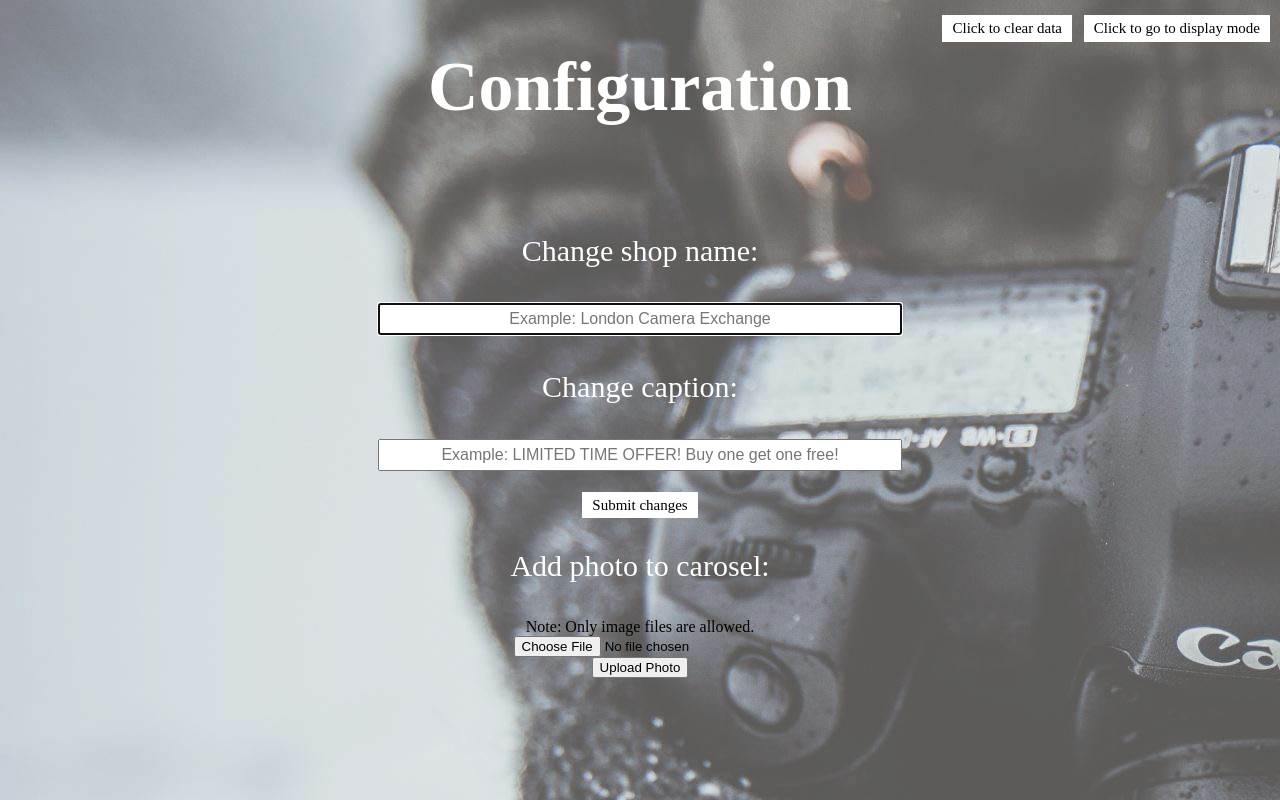
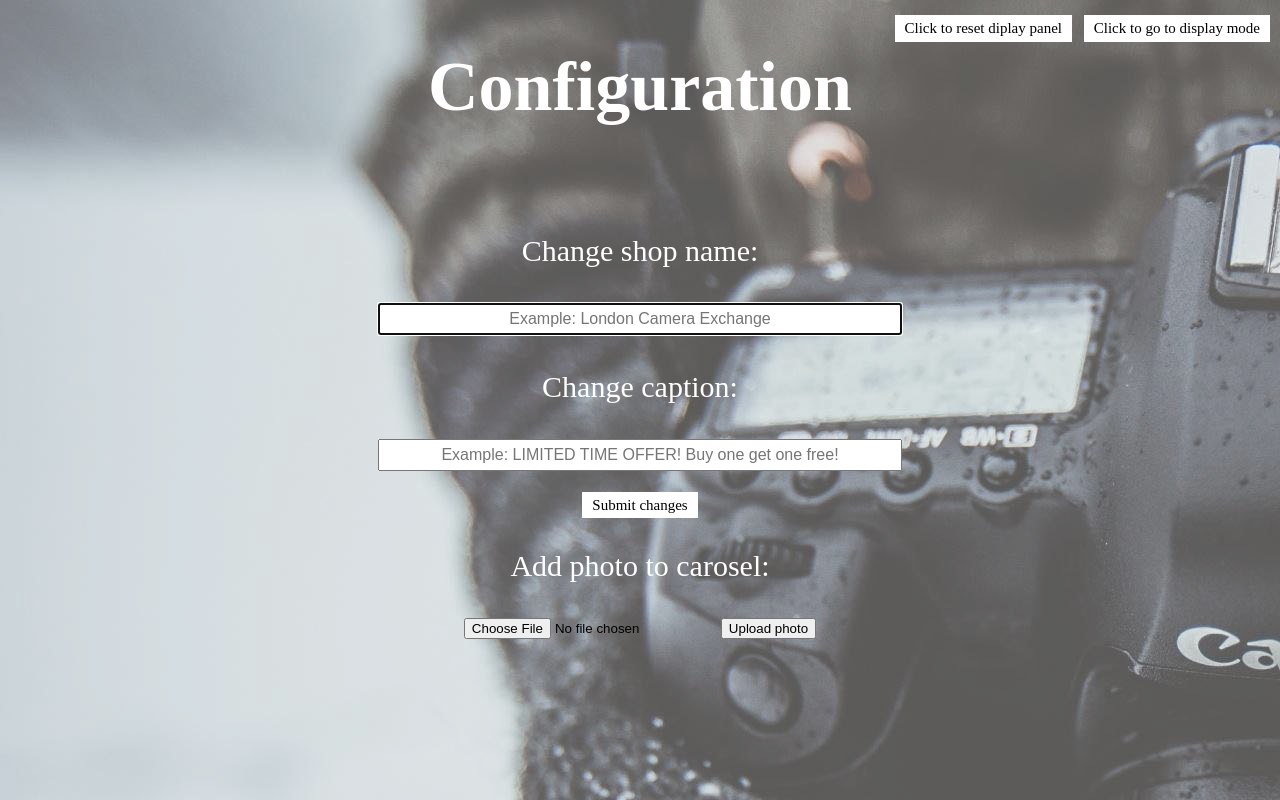
Before and after one commit to GaryL98/ws_webapp, a website: page webpages/configure.html in a window 1280 px wide. Drawn offline with nearby package versions, Linux system fonts and the light colour scheme.

Commit message:
image upload complete

```diff
--- a/webpages/api.js
+++ b/webpages/api.js
@@ -97,7 +97,7 @@ async function submit() {
       window.location.href = "index.html";
       const response = await fetch(url);
     } else {
-      window.location.href = "index.html";
+      alert("All input boxes must be filled.");
     };
 };
 
--- a/webpages/configure.html
+++ b/webpages/configure.html
@@ -7,7 +7,7 @@
 
 <body>
   <a id="configureBtn" href="index.html">Click to go to display mode</a>
-  <a id="clearBtn1" onclick="clearData()">Click to clear data</a>
+  <a id="clearBtn1" onclick="clearData()">Click to reset diplay panel</a>
   <h1 id="title">Configuration</h1>
   <div id="blockCenter">
     <p id="header">Change shop name:</p>
@@ -20,13 +20,8 @@
     <p id="header">Add photo to carosel:</p>
 
     <form action="/upload" enctype="multipart/form-data" method="POST">
-    <div class="section">Note: Only image files are allowed.</div>
-      <div class="inner-wrap">
-        <label><input type="file" id="photo" name="photo" /></label>
-        <div class="button-section">
-          <input type="submit" name="Upload" value="Upload Photo"/>
-        </div>
-      </div>
+      <input type="file" name="photo" accept="image/*"/>
+      <input type="submit" name="Upload" value="Upload photo"/>
     </form>
 
   </div>
```
Also changed, not shown: server/server.js (+8 -3 lines).
